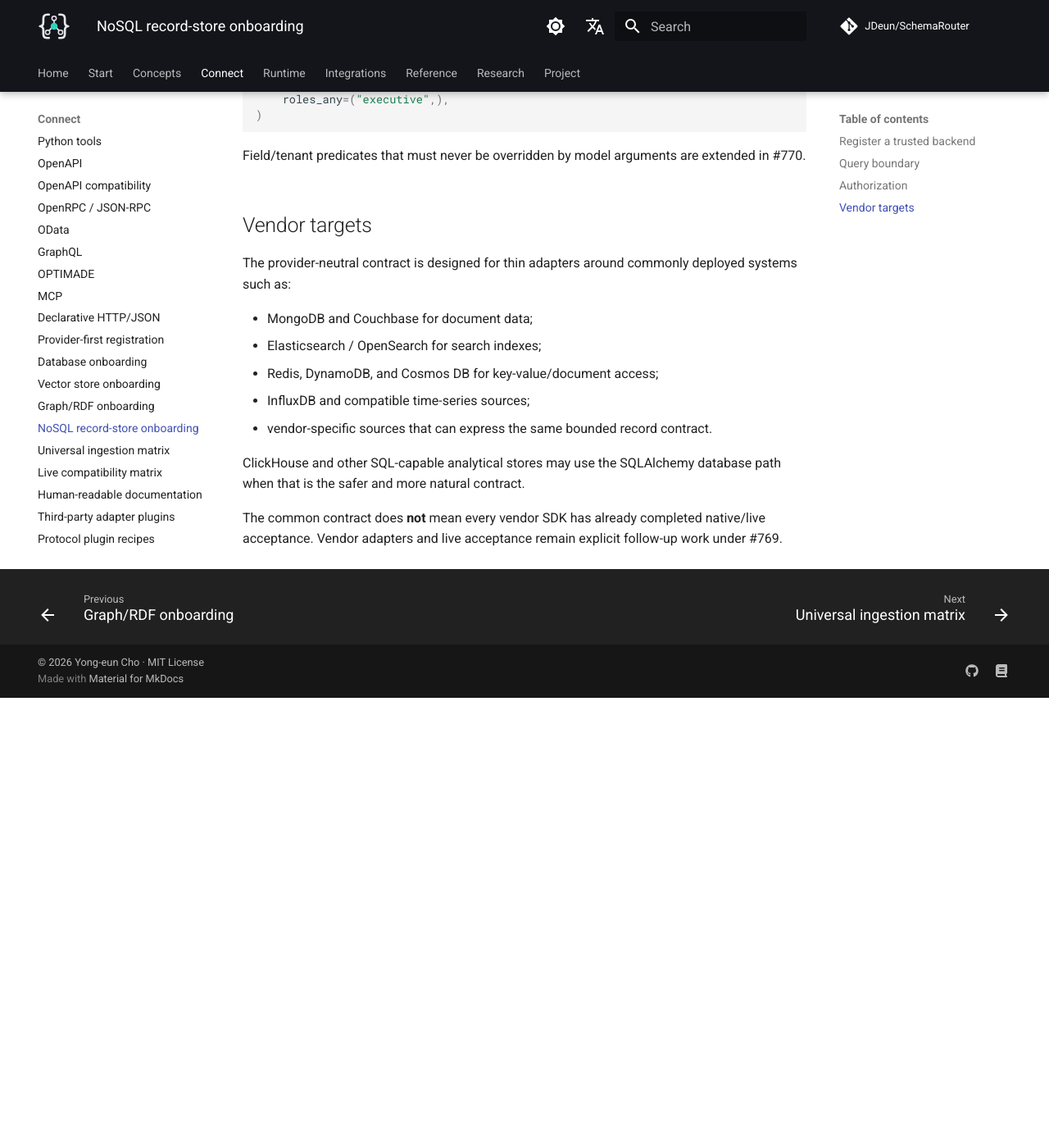
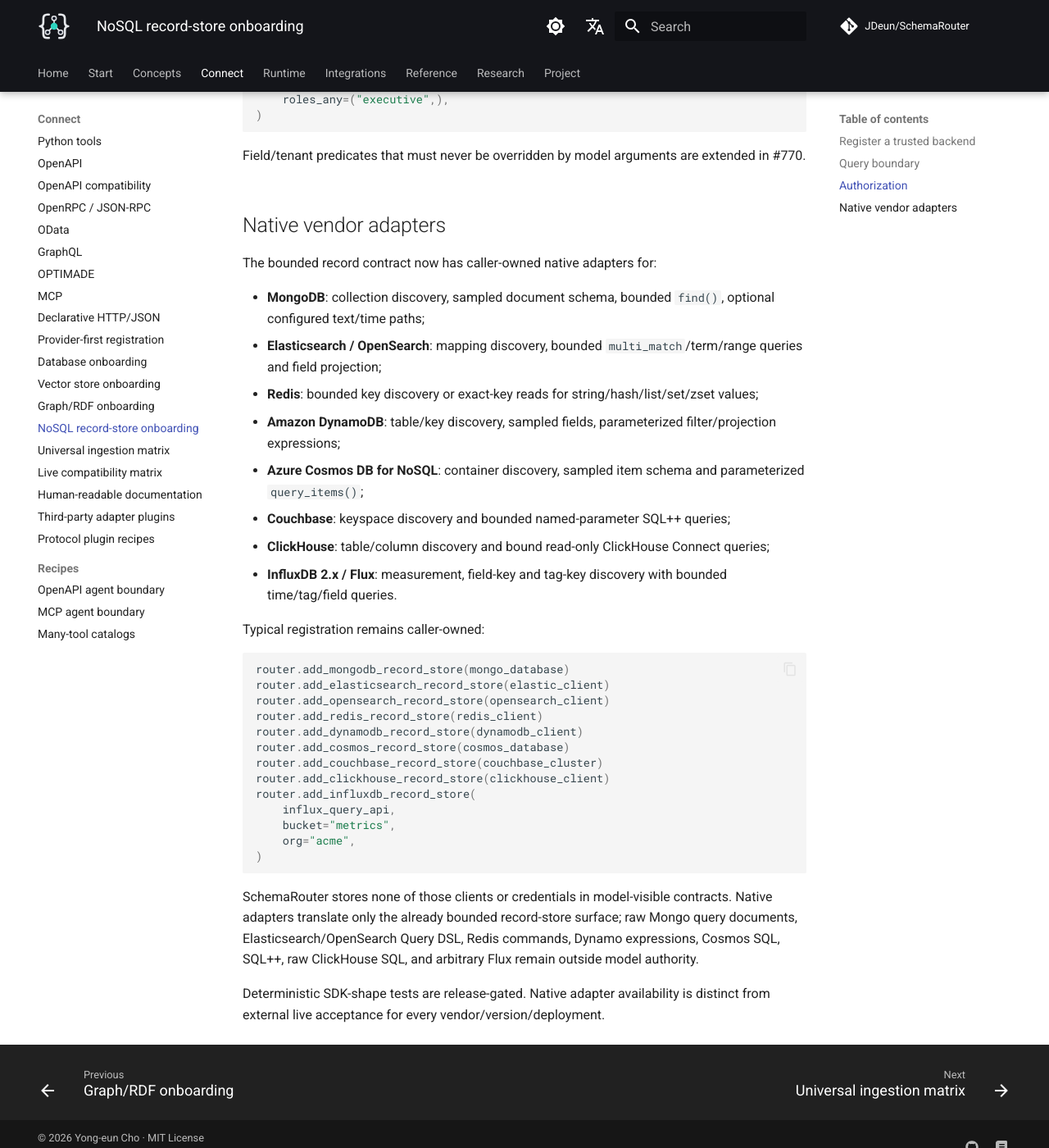
Before and after one commit to JDeun/SchemaRouter, an MkDocs documentation site: the page built from docs/guides/record-store-onboarding.md, in a window 1280 px wide and 1400 px high, scrolled down 1982 px. Shown: the whole window at 82% size. Built offline with MkDocs 1.6.1 and Material for MkDocs 9.7.7, drawn with Linux system fonts in a browser that asks for light colours; comment, search, counter and statistics services are not loaded; before the commit the page ends 2833 px from its top, so only the background shows below that.

Commit message:
docs: document native NoSQL vendor adapters

````diff
--- a/docs/guides/record-store-onboarding.md
+++ b/docs/guides/record-store-onboarding.md
@@ -81,19 +81,41 @@
 
 Field/tenant predicates that must never be overridden by model arguments are extended in #770.
 
-## Vendor targets
+## Native vendor adapters
 
-The provider-neutral contract is designed for thin adapters around commonly deployed systems such
-as:
+The bounded record contract now has caller-owned native adapters for:
 
-- MongoDB and Couchbase for document data;
-- Elasticsearch / OpenSearch for search indexes;
-- Redis, DynamoDB, and Cosmos DB for key-value/document access;
-- InfluxDB and compatible time-series sources;
-- vendor-specific sources that can express the same bounded record contract.
+- **MongoDB**: collection discovery, sampled document schema, bounded `find()`, optional configured text/time paths;
+- **Elasticsearch / OpenSearch**: mapping discovery, bounded `multi_match`/term/range queries and field projection;
+- **Redis**: bounded key discovery or exact-key reads for string/hash/list/set/zset values;
+- **Amazon DynamoDB**: table/key discovery, sampled fields, parameterized filter/projection expressions;
+- **Azure Cosmos DB for NoSQL**: container discovery, sampled item schema and parameterized `query_items()`;
+- **Couchbase**: keyspace discovery and bounded named-parameter SQL++ queries;
+- **ClickHouse**: table/column discovery and bound read-only ClickHouse Connect queries;
+- **InfluxDB 2.x / Flux**: measurement, field-key and tag-key discovery with bounded time/tag/field queries.
 
-ClickHouse and other SQL-capable analytical stores may use the SQLAlchemy database path when that
-is the safer and more natural contract.
+Typical registration remains caller-owned:
 
-The common contract does **not** mean every vendor SDK has already completed native/live acceptance.
-Vendor adapters and live acceptance remain explicit follow-up work under #769.
+```python
+router.add_mongodb_record_store(mongo_database)
+router.add_elasticsearch_record_store(elastic_client)
+router.add_opensearch_record_store(opensearch_client)
+router.add_redis_record_store(redis_client)
+router.add_dynamodb_record_store(dynamodb_client)
+router.add_cosmos_record_store(cosmos_database)
+router.add_couchbase_record_store(couchbase_cluster)
+router.add_clickhouse_record_store(clickhouse_client)
+router.add_influxdb_record_store(
+    influx_query_api,
+    bucket="metrics",
+    org="acme",
+)
+```
+
+SchemaRouter stores none of those clients or credentials in model-visible contracts. Native
+adapters translate only the already bounded record-store surface; raw Mongo query documents,
+Elasticsearch/OpenSearch Query DSL, Redis commands, Dynamo expressions, Cosmos SQL, SQL++, raw
+ClickHouse SQL, and arbitrary Flux remain outside model authority.
+
+Deterministic SDK-shape tests are release-gated. Native adapter availability is distinct from
+external live acceptance for every vendor/version/deployment.
````
